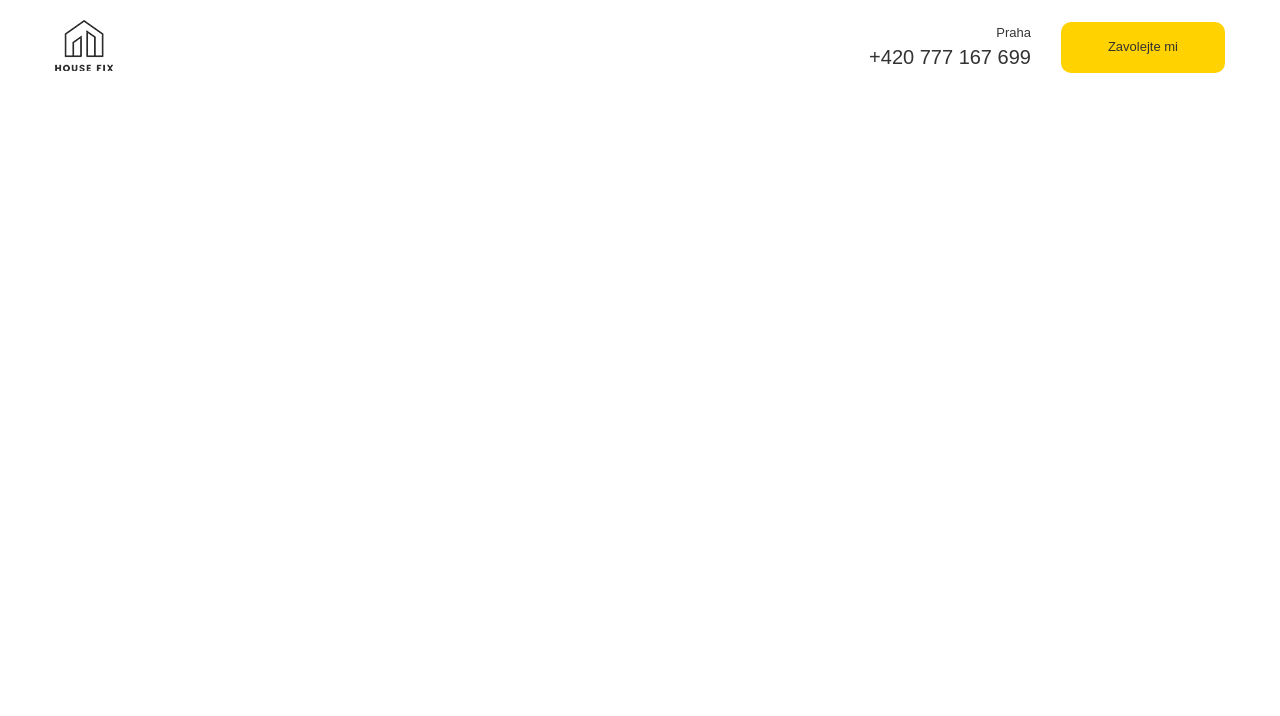
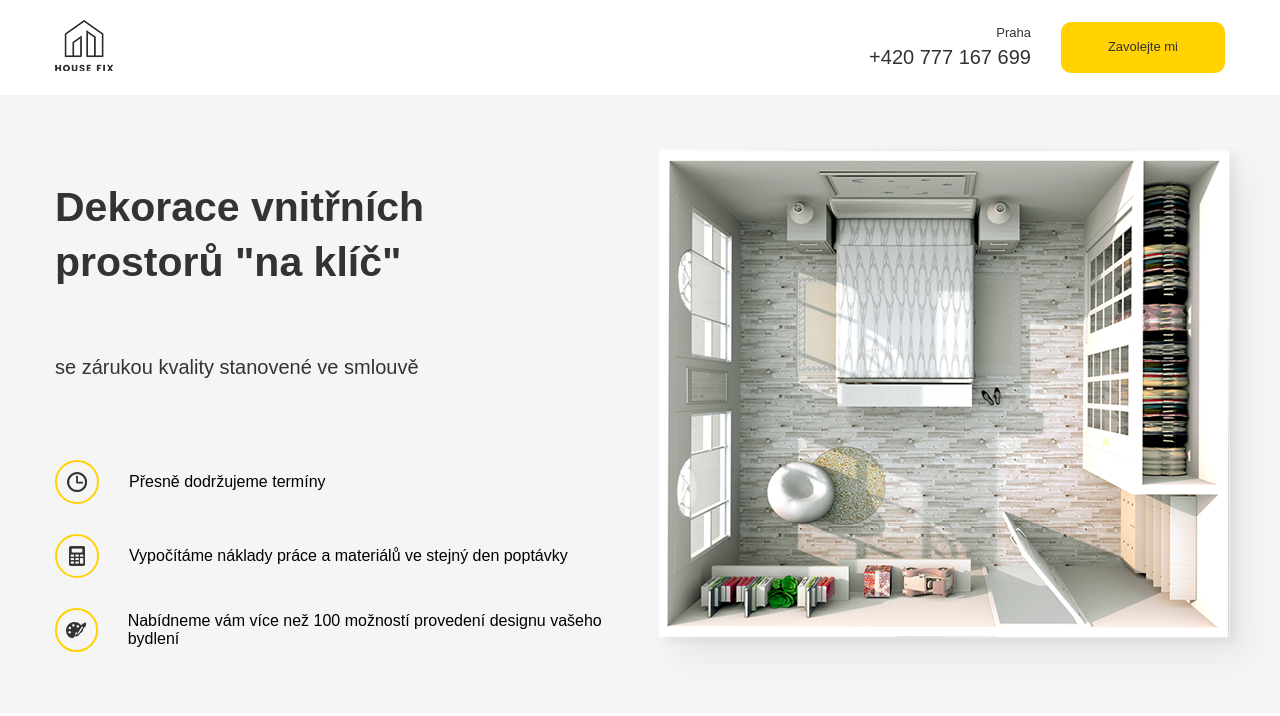
Before and after one commit to DarfusL/build, a plain HTML site: page src/index.html in a window 1280 px wide. Drawn offline with Linux system fonts and the light colour scheme.

Commit message:
hlavni stranku,front page,responyivitu

```diff
--- a/src/index.html
+++ b/src/index.html
@@ -26,5 +26,43 @@
             </div>
         </div>
     </header>
+
+    <main>
+        <section class="main">
+            <div class="container">
+                <div class="main-block">
+                    <div class="main-text">
+                        <h1 class="main-text__title">Dekorace vnitřních prostorů "na klíč"</h1>
+                        <span class="main-text__subtitle">se zárukou kvality stanovené ve smlouvě</span>
+                        <ul class="main-list">
+                            <li class="main-list__item">
+                                <div class="main-list__image">
+                                    <img src="img/clock.png" alt="clock">
+                                </div>
+                                <span class="main-list__text">Přesně dodržujeme termíny</span>
+                            </li>
+                            <li class="main-list__item">
+                                <div class="main-list__image">
+                                    <img src="img/calculator.png" alt="calculator">
+                                </div>
+                                <span class="main-list__text">Vypočítáme náklady práce a materiálů ve stejný den poptávky </span>
+                            </li>
+                            <li class="main-list__item">
+                                <div class="main-list__image">
+                                    <img src="img/paint.png" alt="paint">
+                                </div>
+                                <span class="main-list__text">Nabídneme vám více než 100 možností provedení designu vašeho bydlení </span>
+                            </li>
+
+                        </ul>
+                    </div>
+                    <div class="main-image">
+                        <img src="img/main-image.png" alt="rozpolozeni bytu">
+                    </div>
+                </div>
+            </div>
+        </section>
+
+    </main>
 </body>
 </html>
--- a/src/sass/_vars.sass
+++ b/src/sass/_vars.sass
@@ -1,2 +1,3 @@
 $accent:#333
 $buttons: #ffd200
+$grey: #f5f5f5
--- a/src/sass/style.sass
+++ b/src/sass/style.sass
@@ -1,25 +1,18 @@
 @import "vars"
-
-
 body
     font-family: sans-serif
-
 img
     max-width: 100%
-
-
 .container
     max-width: 1170px
     width:96%
     margin: auto
-
+    @media  (max-width: 640px)
+        width: 90%
 .button
     background-color: $buttons
     color: $accent
     border: none
-
-
-
 .header
     padding: 20px 0
     &-block
@@ -35,7 +28,6 @@ img
         justify-content: center
         @media  (max-width: 640px)
             display: none
-
     &__adres
         color: $accent
         font-size: 13px
@@ -52,3 +44,64 @@ img
         border-radius: 10px
         margin-left: 30px
         font-size: 13px
+.main
+    background-color: $grey
+    &-block
+        display: flex
+        padding: 40px 0 15px
+        @media  (max-width: 1200px)
+            flex-direction: column
+    &-text
+        flex-basis: 50%
+        @media  (max-width: 1200px)
+            margin-bottom: 30px
+        &__title
+            font-size: 41px
+            color:   $accent
+            padding-right: 200px
+            line-height: 55px
+            margin: 45px 0 20px 0
+            @media  (max-width: 1200px)
+                padding-right: 10px
+            @media  (max-width: 640px)
+                font-size: 30px
+                line-height: 1.4
+        &__subtitle
+            font-size: 20px
+            line-height: 65px
+            color:   $accent
+             @media  (max-width: 640px)
+                font-size: 16px
+                line-height: 1.4
+    &-image
+        margin-right: -55px
+        @media  (max-width: 1200px)
+            width: 100%
+    &-list
+        margin: 40px 0 0 0
+        padding: 0 0 0 0
+        @media  (max-width: 640px)
+            margin: 30px 0 0 0
+        &__item
+            display: flex
+            align-items: center
+            margin-bottom: 20px
+             @media  (max-width: 640px)
+                margin-bottom: 15px
+        &__image
+            width: 40px
+            height: 40px
+            border: 2px solid #ffd200
+            display: flex
+            align-items: center
+            border-radius: 50px
+            justify-content: center
+            margin-right: 30px
+        &__text
+            line-height: 24px
+            font-size: : 14px
+            color:   $accent
+            max-width: 300px
+            @media  (max-width: 640px)
+                font-size: 12px
+                max-width: 250px
```
Also changed, not shown: src/css/style.css, src/img/calculator.png (added), src/img/clock.png (added), src/img/main-image.png (added), src/img/paint.png (added), 1 other file.
